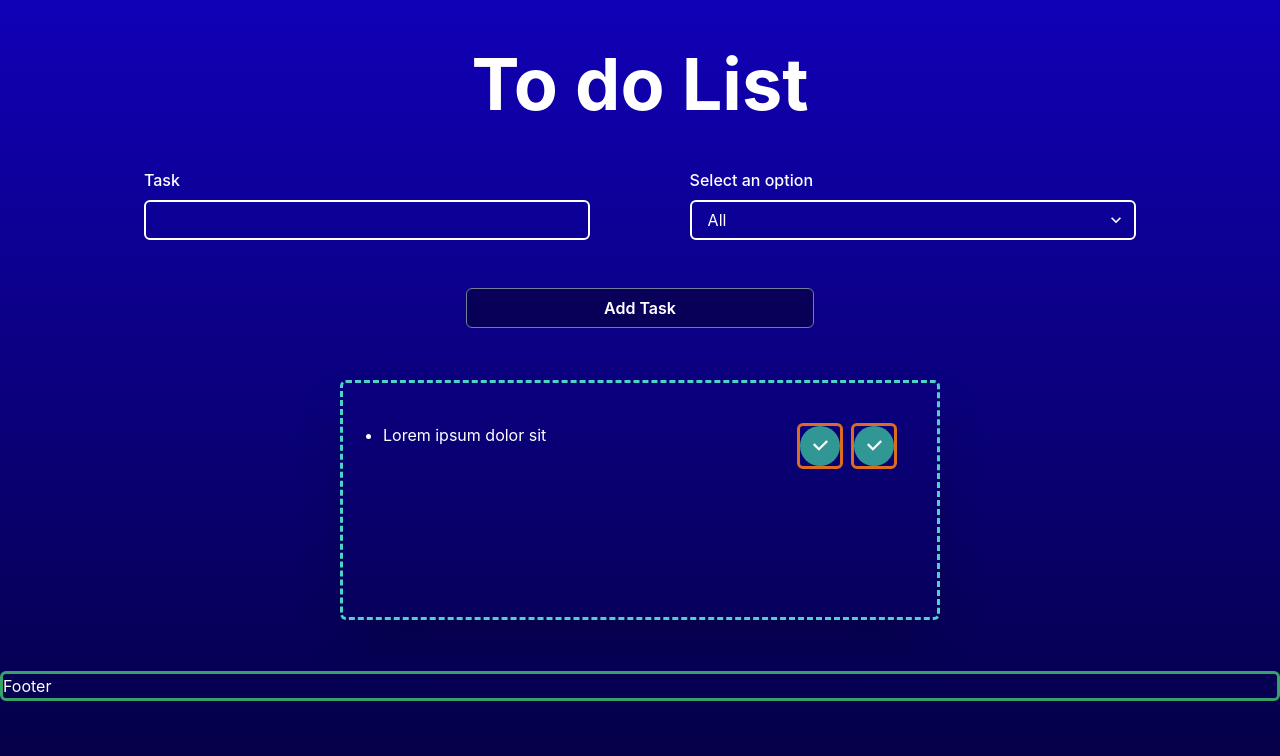
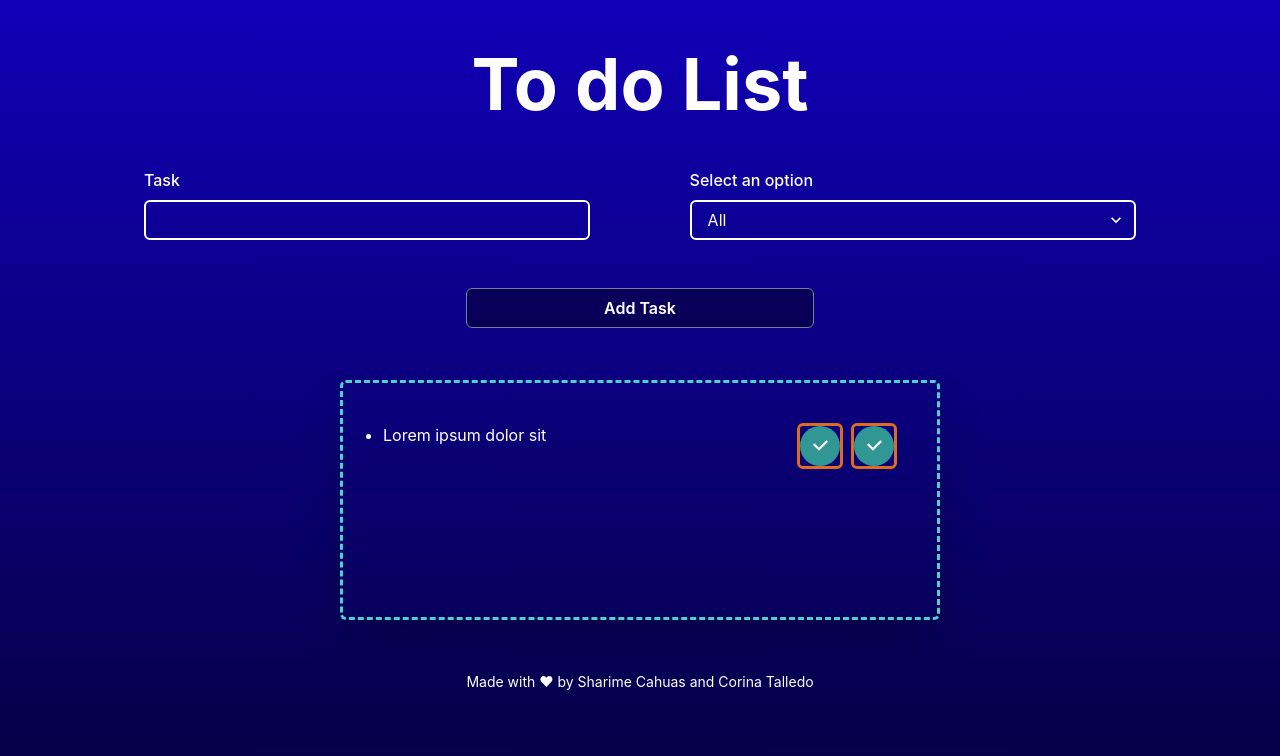
Before and after one commit to catasha27/TODO-LIST-APP, a React (Vite) app: page / in a window 1280 px wide. Shown: the top 756 px of the page. Built offline with nearby package versions, Linux system fonts and the light colour scheme.

Commit message:
Add text component

```diff
--- a/src/components/Footer.jsx
+++ b/src/components/Footer.jsx
@@ -1,9 +1,9 @@
-import { Box } from '@chakra-ui/react'
+import { Text } from '@chakra-ui/react'
 
 export default function Footer() {
     return (
-        <Box border='3px solid' borderColor='green.500' rounded='md'>
-            Footer
-        </Box>
+        <Text fontSize='sm' mx="auto">
+            Made with ♥ by Sharime Cahuas and Corina Talledo
+        </Text>
     )
 }
```
